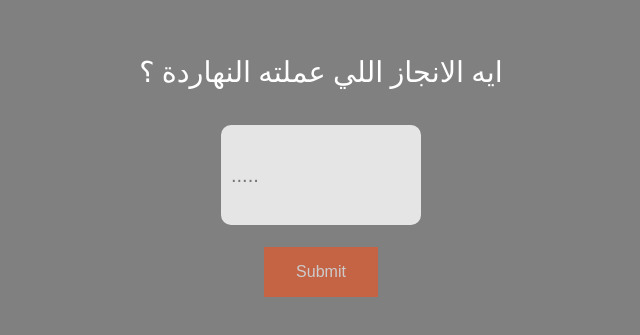
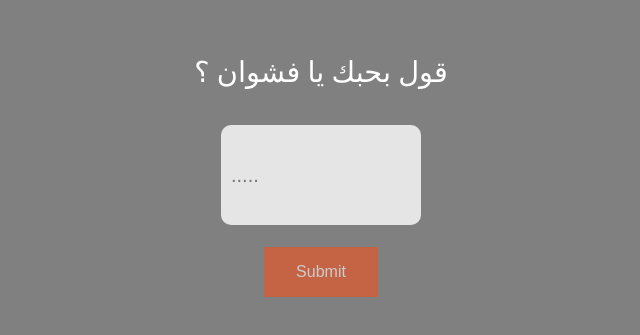
Before and after one commit to fa4wan/YS, a plain HTML site: page index.html in a window 1280 px wide. Shown: the part 153-488 px from the top of the page, without its empty margins (319-959 px from the left). Drawn offline with Linux system fonts and the light colour scheme.

Commit message:
Update index.html

```diff
--- a/index.html
+++ b/index.html
@@ -81,7 +81,7 @@ opacity: 80%;
 </head>
 
 <body>
-  <div class="question">ايه الانجاز اللي عملته النهاردة ؟</div><br><br>
+  <div class="question">قول بحبك يا فشوان ؟</div><br><br>
   <input placeholder="....." type="text" class='textfield'></input>
   <br>
   <button class='btn'>Submit</button>
```
